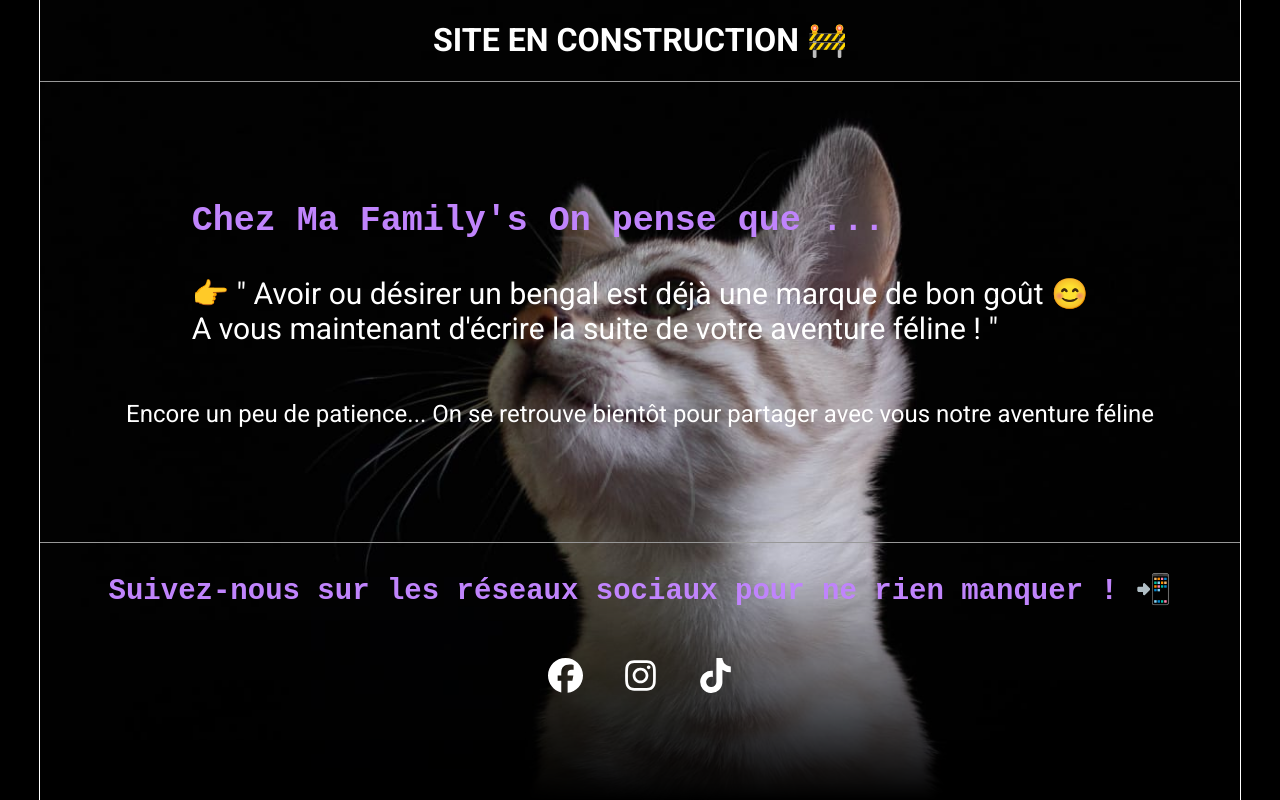
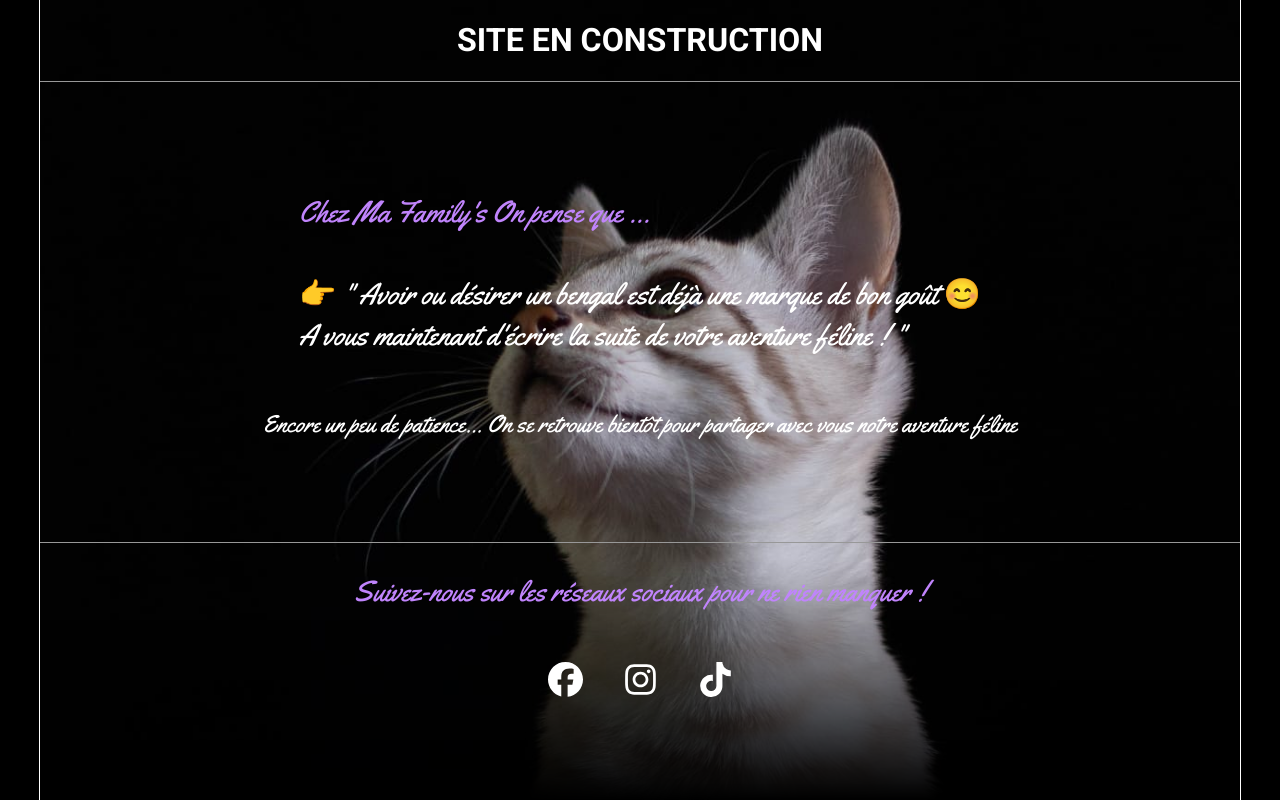
Before and after one commit to ramo105/Mafamilysbengals, a React (Create React App) app: page / in a window 1280 px wide. Shown: the top 800 px of the page. Built offline with nearby package versions, Linux system fonts and the light colour scheme.

Commit message:
Mise à jour : modifications de App.css et App.js

```diff
--- a/src/App.css
+++ b/src/App.css
@@ -1,6 +1,7 @@
 /* Imports de polices */
 @import url('https://fonts.googleapis.com/css2?family=Roboto:ital,wght@0,100;0,300;0,400;0,500;0,700;0,900;1,100;1,300;1,400;1,500;1,700;1,900&display=swap');
 @import url('https://fonts.googleapis.com/css2?family=Inter:ital,opsz,wght@0,14..32,100..900;1,14..32,100..900&family=Roboto:wght@201&display=swap');
+@import url('https://fonts.googleapis.com/css2?family=Yellowtail&display=swap');
 
 /* Conteneur principal */
 .maintenance-container {
@@ -29,13 +30,16 @@ body {
 .res{
   color:  rgb(192,132,252);;
   font-size: 29px;
-  font-family: monospace;
+  font-family: "Yellowtail", cursive;
+  font-weight: 100;
+  font-style: normal;
 }
 span{
   color:  rgb(192,132,252);;
-  font-size: 35px;
-  font-family: monospace;
-  font-weight: 600;
+  font-size: 30px;
+  font-family: "Yellowtail", cursive;
+  font-weight: 100;
+  font-style: normal;
 }
 /* Bloc principal */
 .Maintenance {
@@ -112,7 +116,11 @@ span{
   max-height: 500px;
 
 }
-
+.responsive-text{
+  font-family: "Yellowtail", cursive;
+  font-weight: 400;
+  font-style: normal;
+}
 /* Texte centré */
 .text-container, .bottom, .bottom-text {
   text-align: start;
@@ -136,6 +144,9 @@ p.responsive-text {
 .bottom-text {
   line-height: 1.5;
   text-align: center;
+  font-family: "Yellowtail", cursive;
+  font-weight: 400;
+  font-style: normal;
 }
 
 /* Conteneur vidéo et texte */
@@ -221,6 +232,9 @@ p.responsive-text {
 .text {
   font-size: 18px;
   color: white;
+  font-family: "Yellowtail", cursive;
+  font-weight: 400;
+  font-style: normal;
   font-weight: 400;
 }
 
@@ -228,10 +242,12 @@ p.responsive-text {
   text-decoration: none;
   cursor: pointer;
   color: #bebebe;
+  margin-left: 10px;
 }
 
 .final:hover {
-  border-bottom: 1px solid #989898;
+  border-bottom: 1px solid #bebebe;
+  color: #ffffff;
 }
 
 /* Styles responsives */
--- a/src/App.js
+++ b/src/App.js
@@ -16,7 +16,7 @@ const App = () => {
             transition={{ duration: 1 }}
             className="main-title"
           >
-            Site en construction 🚧
+            Site en construction
           </motion.h1>
         </div>
 
@@ -78,7 +78,7 @@ const App = () => {
             transition={{ delay: 3.5, duration: 1 }}
           >
             <h1 className="res">
-              Suivez-nous sur les réseaux sociaux pour ne rien manquer ! 📲
+              Suivez-nous sur les réseaux sociaux pour ne rien manquer !
             </h1>
             <div className="social-icons">
               <a href="https://www.facebook.com/profile.php?id=100085957803016" className="social-icon" target="_blank" rel="noopener noreferrer">
```
